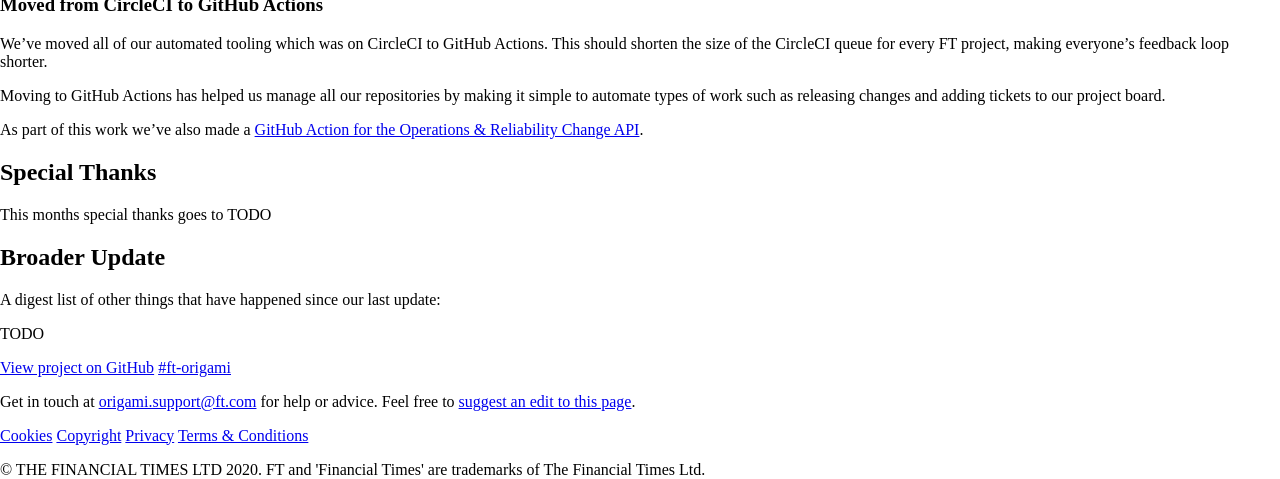
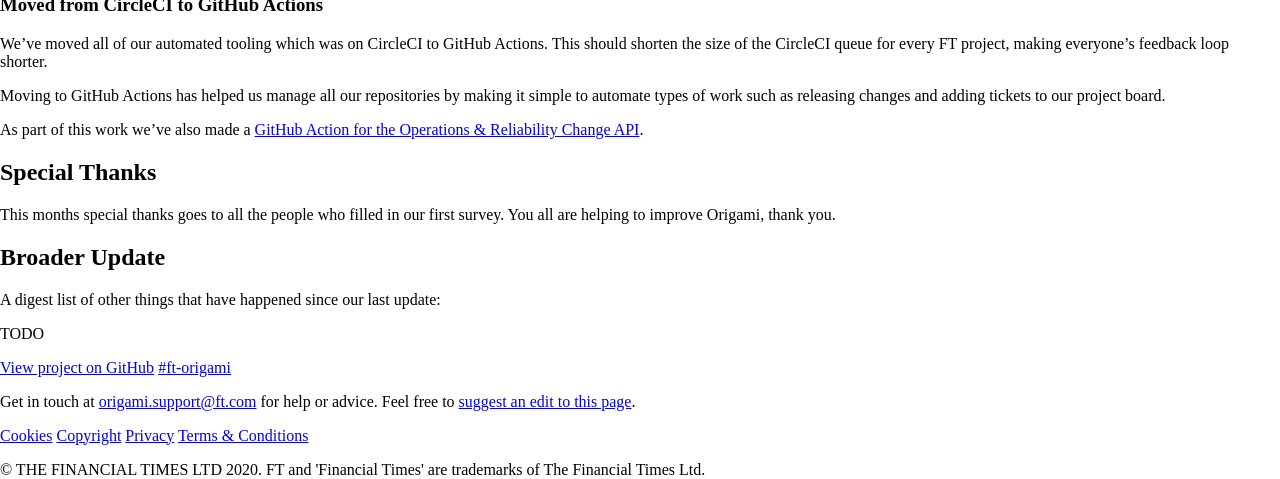
Before and after one commit to Financial-Times/origami-website, a Jekyll site: the page built from _posts/2020-05-01-newsletter.md, in a window 1280 px wide and 900 px high, scrolled down 1046 px, cut to the strip 421-900 px from the top of the window. Built offline with Jekyll 4.4.1, drawn with Linux system fonts in a browser that asks for light colours; a style sheet for code colours, icons or effects is not loaded.

Commit message:
Update _posts/2020-05-01-newsletter.md

```diff
--- a/_posts/2020-05-01-newsletter.md
+++ b/_posts/2020-05-01-newsletter.md
@@ -43,7 +43,7 @@ As part of this work we've also made a [GitHub Action for the Operations & Relia
 
 ## Special Thanks
 
-This months special thanks goes to TODO
+This months special thanks goes to all the people who filled in our first survey. You all are helping to improve Origami, thank you.
 
 ## Broader Update
 
```
